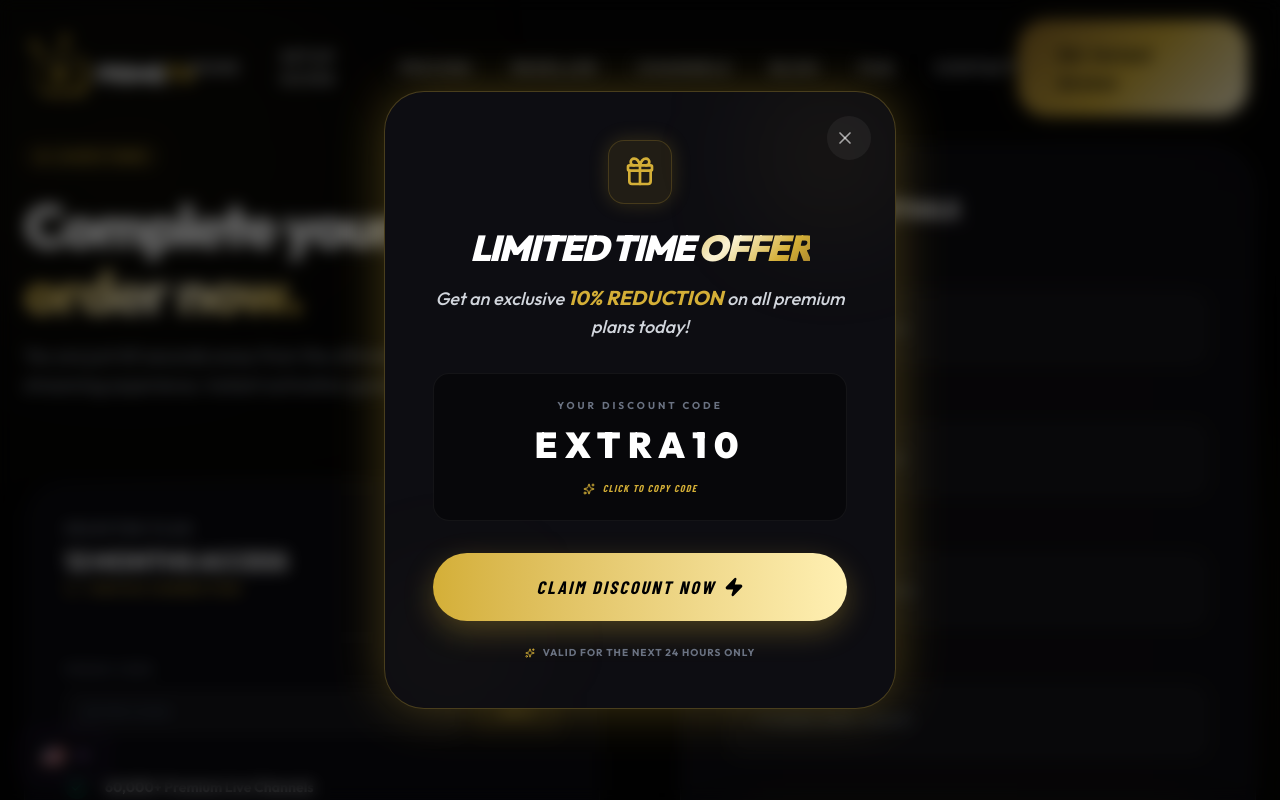
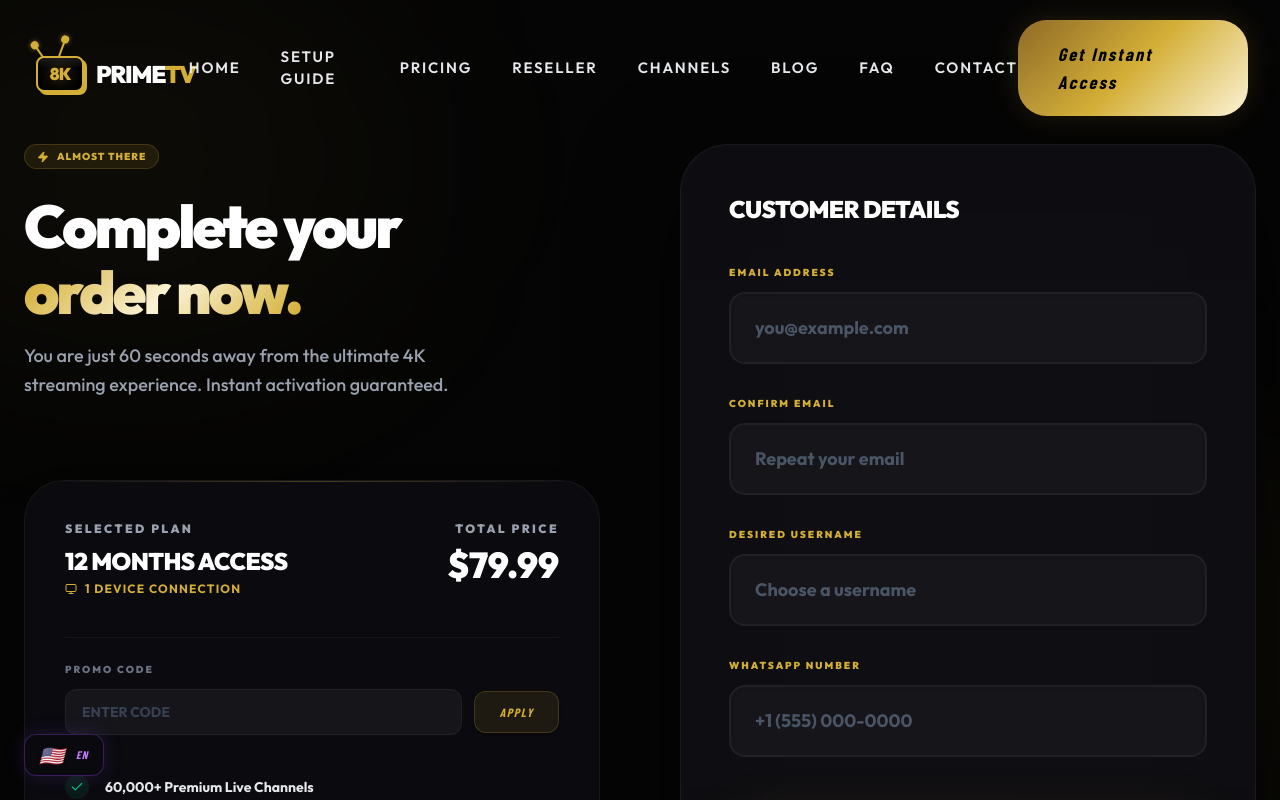
Before and after one commit to cothmane7/8kprime_full_backup, a Next.js app: page /en/checkout in a window 1280 px wide. Shown: the top 800 px of the page. Built offline with nearby package versions, Linux system fonts and the light colour scheme; a web font is replaced by a local one.

Commit message:
Restrict promo popup to home page routes only

```diff
--- a/components/PromoPopup.tsx
+++ b/components/PromoPopup.tsx
@@ -12,13 +12,25 @@ export default function PromoPopup() {
     const COUPON_CODE = "EXTRA10";
 
     useEffect(() => {
+        // Logic to determine if we are on a home page
+        // Home paths: "/en", "/fr", etc. (exactly 3 chars or just "/")
+        const homeLocales = ["en", "de", "fr", "nl", "pl"];
+        const isHomePage = homeLocales.some(locale =>
+            pathname === `/${locale}` || pathname === `/${locale}/` || pathname === "/"
+        );
+
+        if (!isHomePage) {
+            setIsVisible(false);
+            return;
+        }
+
         const timer = setTimeout(() => {
             setIsVisible(true);
         }, 3000); // Show after 3 seconds
 
         return () => {
             clearTimeout(timer);
-            setIsVisible(false); // Reset on unmount/path change
+            setIsVisible(false);
         };
     }, [pathname]);
 
```
